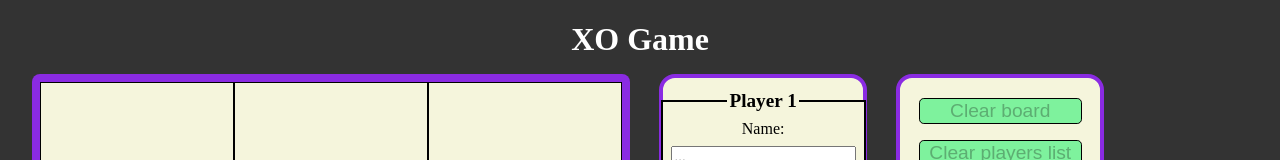
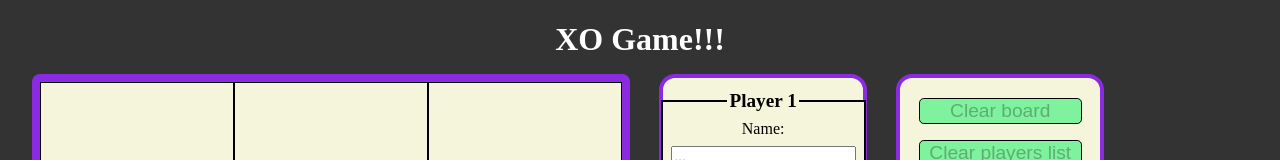
Before and after one commit to yaroslavdomb/DevOps_project2, a plain HTML site: page app/src/index.html in a window 1280 px wide. Shown: the top 160 px of the page. Drawn offline with Linux system fonts and the light colour scheme.

Commit message:
KAN-6: build trigger

```diff
--- a/app/src/index.html
+++ b/app/src/index.html
@@ -7,7 +7,7 @@
     <script type="module" src="JS/xoGame.js"></script>
 </head>
 <body>
-    <h1>XO Game</h1>
+    <h1>XO Game!!!</h1>
 
     <div class="gamePack">
         <div class="playBoard"></div>
```
